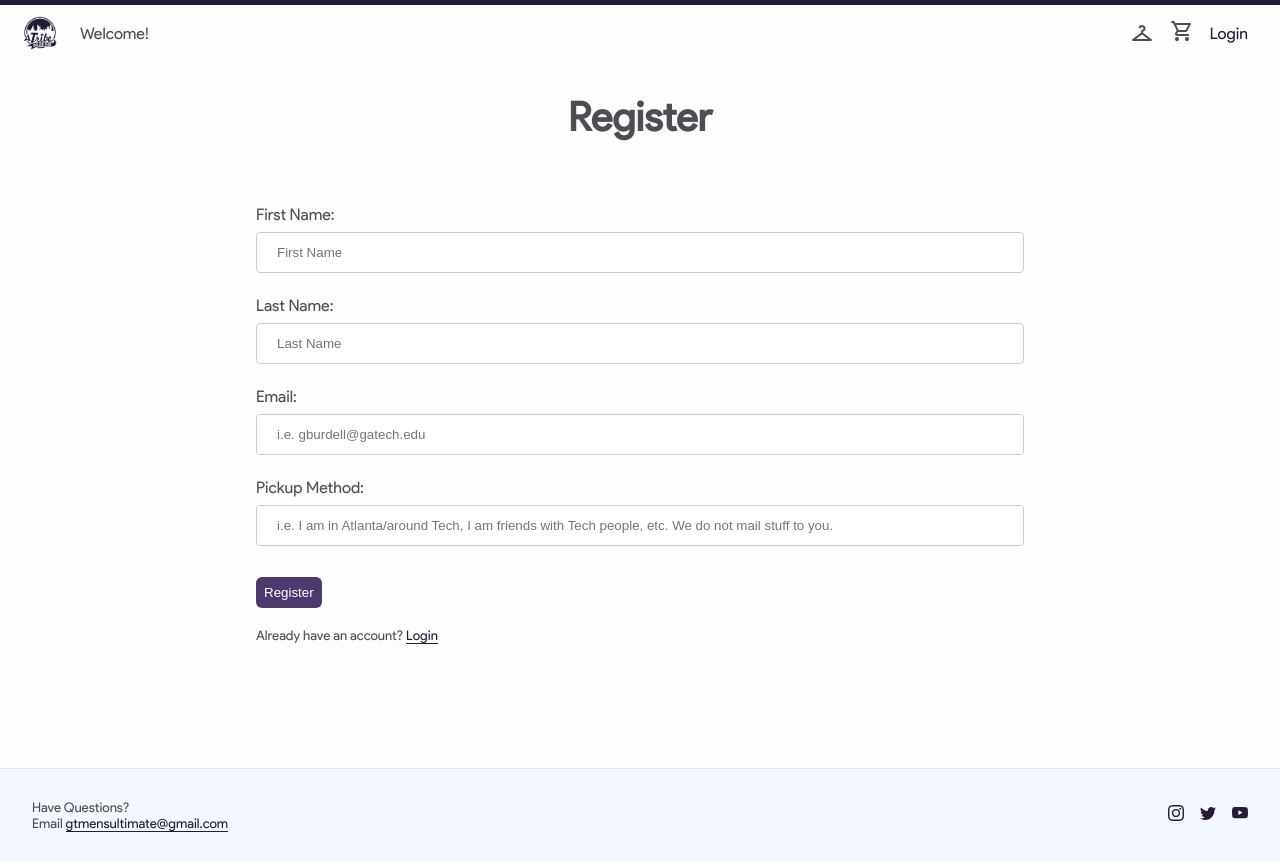
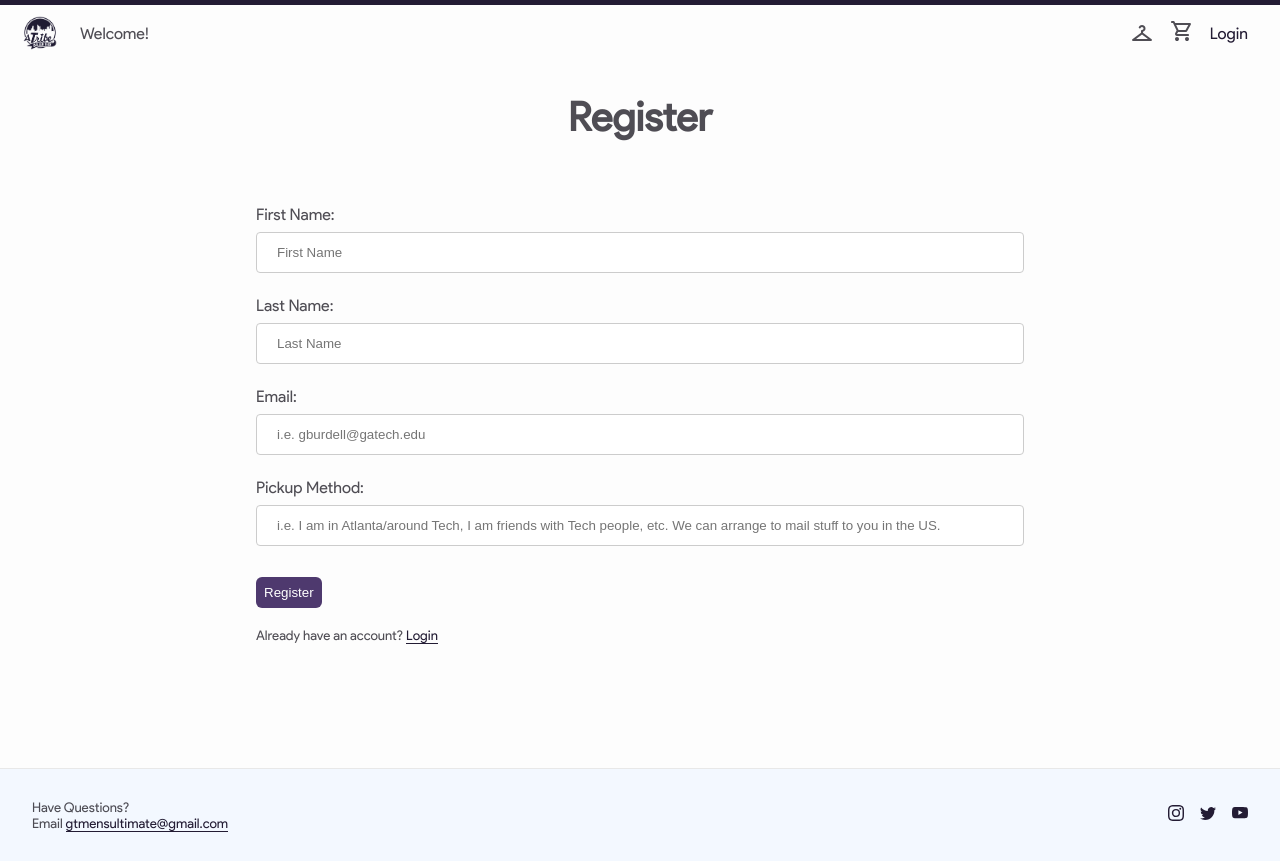
Before and after one commit to GTTribe/jersey_orders, a React (Create React App) app: page /#/register in a window 1280 px wide. Built offline with nearby package versions, Linux system fonts and the light colour scheme; no server answers.

Commit message:
Fix Shorts Ordering Bug

```diff
--- a/src/CheckOrder.js
+++ b/src/CheckOrder.js
@@ -123,7 +123,7 @@ function CheckOrder() {
                         <svg xmlns="http://www.w3.org/2000/svg" height="24" width="24" className='trash-icon'><path d="M7 21q-.825 0-1.412-.587Q5 19.825 5 19V6q-.425 0-.713-.287Q4 5.425 4 5t.287-.713Q4.575 4 5 4h4q0-.425.288-.713Q9.575 3 10 3h4q.425 0 .713.287Q15 3.575 15 4h4q.425 0 .712.287Q20 4.575 20 5t-.288.713Q19.425 6 19 6v13q0 .825-.587 1.413Q17.825 21 17 21ZM7 6v13h10V6Zm2 10q0 .425.288.712Q9.575 17 10 17t.713-.288Q11 16.425 11 16V9q0-.425-.287-.713Q10.425 8 10 8t-.712.287Q9 8.575 9 9Zm4 0q0 .425.288.712.287.288.712.288t.713-.288Q15 16.425 15 16V9q0-.425-.287-.713Q14.425 8 14 8t-.712.287Q13 8.575 13 9ZM7 6v13V6Z"/></svg>
                       </div>
                     </td>
-                    <td>{orderItem['item_type']}</td>
+                    <td>{orderItem['item_type'] + ' ' + orderItem['item_subtype'].replace(/_/g, ' ')}</td>
                     <td>{orderItem['item_custom_name']}</td>
                     <td>{orderItem['item_custom_number']}</td>
                     <td>{orderItem['item_size']}</td>
--- a/src/ItemOrderForm.js
+++ b/src/ItemOrderForm.js
@@ -76,8 +76,8 @@ class ItemOrderForm extends React.Component {
           this.state.item_type === 'Shorts' &&
           <div className='bottom-border-box'>
             <h2>Pocket Options:</h2>
-            <p><input name='item_subtype' type='radio' value='pockets' checked={this.state.item_subtype === 'pockets'} onChange={this.handleChange} required/>$33 without pockets</p>
-            <p><input name='item_subtype' type='radio' value='no_pockets' checked={this.state.item_subtype === 'no_pockets'} onChange={this.handleChange}/>$35 with pockets</p>
+            <p><input name='item_subtype' type='radio' value='no_pockets' checked={this.state.item_subtype === 'no_pockets'} onChange={this.handleChange} required/>$33 without pockets</p>
+            <p><input name='item_subtype' type='radio' value='pockets' checked={this.state.item_subtype === 'pockets'} onChange={this.handleChange}/>$35 with pockets</p>
           </div>
         }
         <div className='bottom-border-box'>
--- a/src/SignupForm.js
+++ b/src/SignupForm.js
@@ -68,7 +68,7 @@ class SignupForm extends React.Component {
         <p>First Name: <input name='first_name' type='text' value={this.state.first_name} onChange={this.handleChange} placeholder='First Name' required/></p>
         <p>Last Name: <input name='last_name' type='text' value={this.state.last_name} onChange={this.handleChange} placeholder='Last Name' required/></p>
         <p>Email: <input name='email' type='email' value={this.state.email} onChange={this.handleChange} placeholder='i.e. gburdell@gatech.edu' required/></p>
-        <p>Pickup Method: <input name='pickup_method' type='text' value={this.state.pickup_method} onChange={this.handleChange} placeholder='i.e. I am in Atlanta/around Tech, I am friends with Tech people, etc. We do not mail stuff to you.' required/></p>
+        <p>Pickup Method: <input name='pickup_method' type='text' value={this.state.pickup_method} onChange={this.handleChange} placeholder='i.e. I am in Atlanta/around Tech, I am friends with Tech people, etc. We can arrange to mail stuff to you in the US.' required/></p>
         <input type='submit' value='Register'/>
       </form>
     );
```
Also changed, not shown: 1 other file (tests, documents, lock files or other folders).
